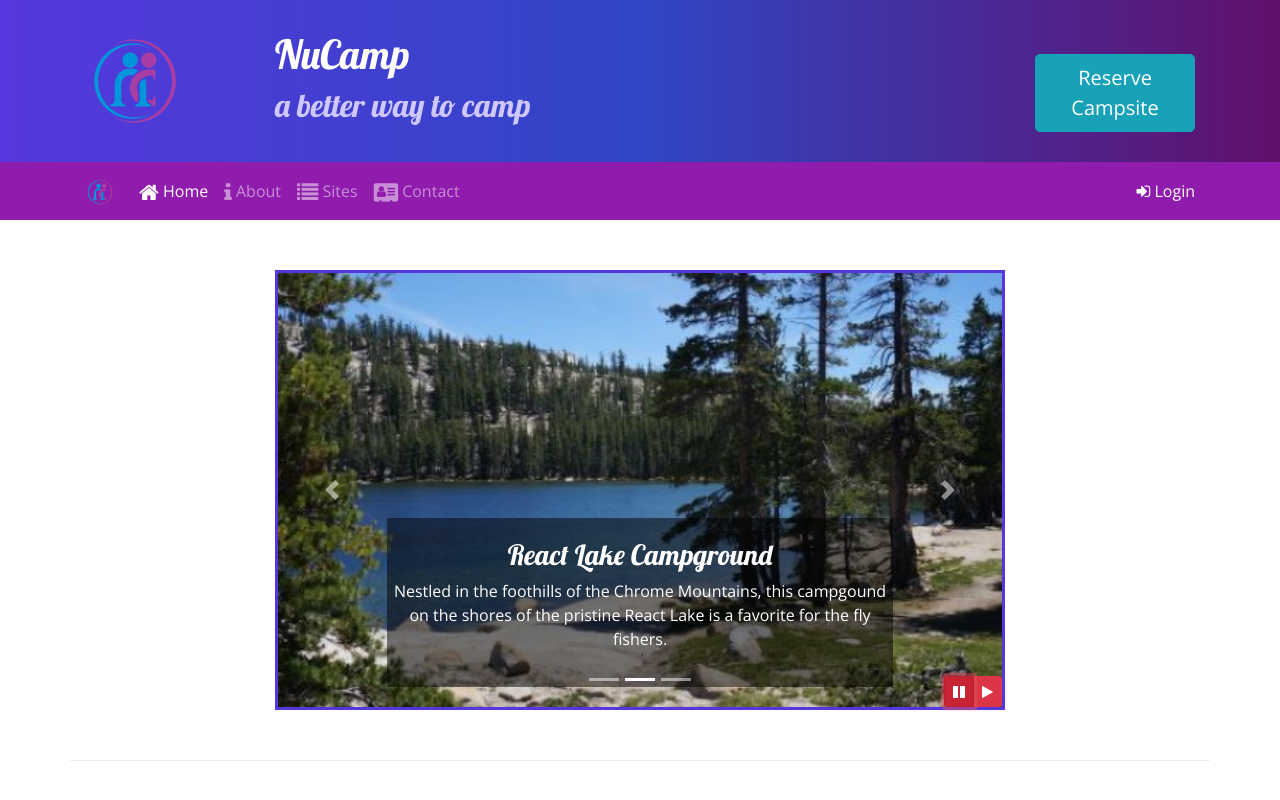
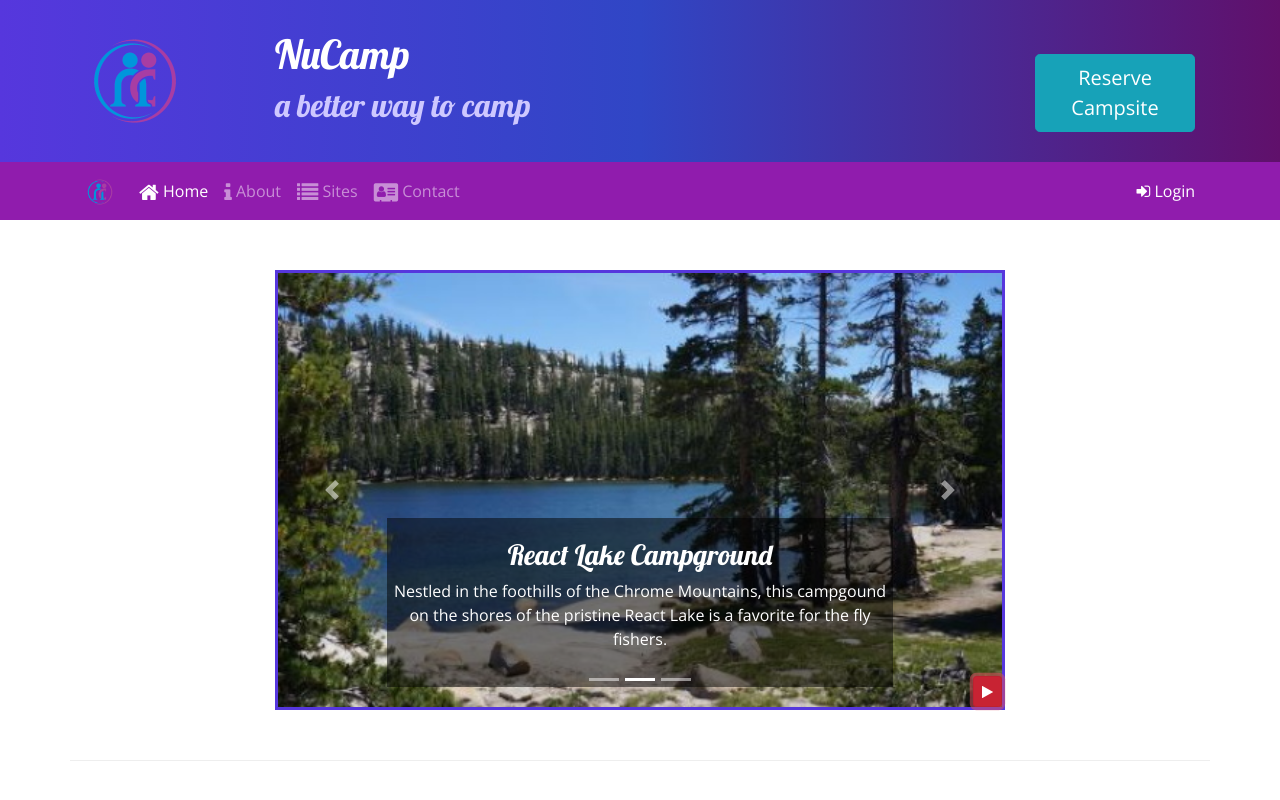
Before and after one commit to DNA21/bootstrap-site, a website: page index.html in a window 1280 px wide. Both pictures are taken after a click on the button 959 px from the left and 691 px from the top of the page. Shown: the top 800 px of the page. Drawn offline with nearby package versions, Linux system fonts and the light colour scheme.

Commit message:
Bootstrap and jQuery Part 2

```diff
--- a/index.html
+++ b/index.html
@@ -190,14 +190,9 @@
                         <span class="carousel-control-next-icon"></span>
                         <span class="sr-only">Next</span>
                     </a>
-                    <div class="btn-group" id="carouselButton">
-                        <button class="btn btn-danger btn-sm">
-                            <i class="fa fa-pause" id="carouselPause"></i>
-                        </button>
-                        <button class="btn btn-danger btn-sm">
-                            <i class="fa fa-play" id="carouselPlay"></i>
-                        </button>
-                    </div>
+                    <button class="btn btn-danger btn-sm" id="carouselButton">
+                        <i class="fa fa-pause"></i>
+                    </button>
                 </div>
             </div>
         </div>
@@ -283,11 +278,16 @@
     <script>
         $(function(){
             $(".carousel").carousel( { interval: 2000} );
-            $("#carouselPause").click(function(){
-                $(".carousel").carousel("pause");
-            })
-            $("#carouselPlay").click(function(){
-                $(".carousel").carousel("cycle");
+            $("#carouselButton").click(function(){
+                if ($("#carouselButton").children("i").hasClass("fa-pause")) {
+                    $(".carousel").carousel("pause");
+                    $("#carouselButton").children("i").removeClass("fa-pause");
+                    $("#carouselButton").children("i").addClass("fa-play");
+                } else {
+                    $(".carousel").carousel("cycle");
+                    $("#carouselButton").children("i").removeClass("fa-play");
+                    $("#carouselButton").children("i").addClass("fa-pause");
+                }
             })
         })
     </script>
```
